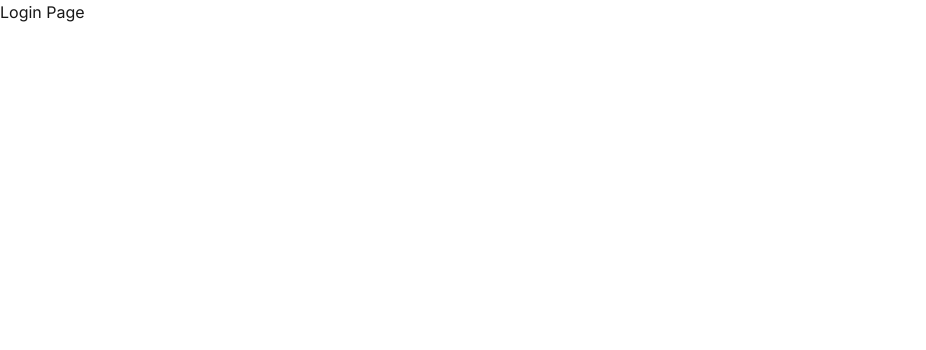
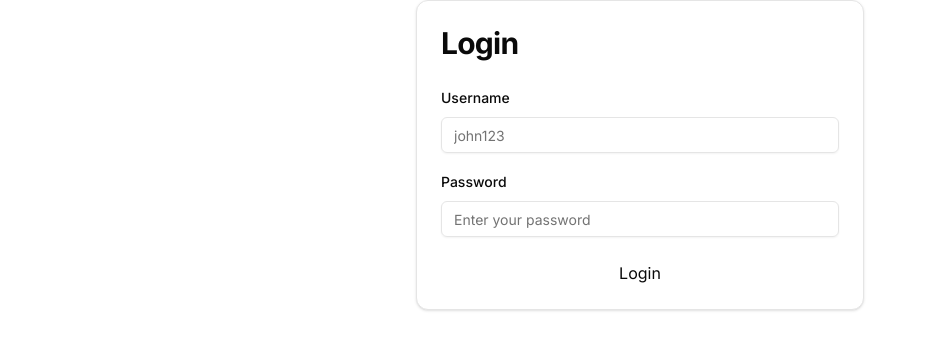
Before and after one commit to ho-tony/login-nextjs, a Next.js app: page /login in a window 1280 px wide. Shown: the top 350 px of the page, without its empty margins (0-926 px from the left). Built offline with nearby package versions, Linux system fonts and the light colour scheme.

Commit message:
did more work for registration + login, still need to get headers for buttons, as well as extract jwt for session.

```diff
--- a/package.json
+++ b/package.json
@@ -16,16 +16,21 @@
     "bcryptjs": "^2.4.3",
     "class-variance-authority": "^0.7.0",
     "clsx": "^2.1.1",
+    "jsonwebtoken": "^9.0.2",
     "lucide-react": "^0.454.0",
     "next": "15.0.2",
     "pg": "^8.13.1",
     "react": "^18.3.1",
     "react-dom": "^18.3.1",
+    "react-toastify": "^10.0.6",
     "tailwind-merge": "^2.5.4",
     "tailwindcss-animate": "^1.0.7"
   },
   "devDependencies": {
+    "@types/bcryptjs": "^2.4.6",
+    "@types/jsonwebtoken": "^9.0.7",
     "@types/node": "^20",
+    "@types/pg": "^8.11.10",
     "@types/react": "^18",
     "@types/react-dom": "^18",
     "eslint": "^8",
--- a/src/pages/_app.tsx
+++ b/src/pages/_app.tsx
@@ -1,12 +1,14 @@
 import "@/styles/globals.css";
 import type { AppProps } from "next/app";
 import { Inter } from "next/font/google";
+import { ToastContainer } from "react-toastify";
 const inter = Inter({ subsets: ["latin"] });
 
 export default function App({ Component, pageProps }: AppProps) {
   return (
     <main className={inter.className}>
       <Component {...pageProps} />
+      <ToastContainer position="top-right" autoClose={3000} hideProgressBar={false} />
     </main>
   );
 }
--- a/src/pages/api/login.ts
+++ b/src/pages/api/login.ts
@@ -1,26 +1,51 @@
 // Next.js API route support: https://nextjs.org/docs/api-routes/introduction
 import type { NextApiRequest, NextApiResponse } from "next";
-import {query} from "../../lib/db";
+import { query } from "../../lib/db";
 import bcrypt from "bcryptjs";
-
+import jwt from "jsonwebtoken";
 
 type Data = {
-  name: string;
+  message: string;
+  token: string | null;
 };
 
-export default function handler(
+const SECRET_KEY = process.env.JWT_SECRET;
+
+export default async function handler(
   req: NextApiRequest,
-  res: NextApiResponse<Data>,
+  res: NextApiResponse<Data>
 ) {
   if (req.method !== "POST") {
     res.setHeader("Allow", ["POST"]);
     res.status(405).end(`Method ${req.method} Not Allowed`);
   }
-    const { username, password} = req.body;
+  const { username, password } = req.body;
   const salt = bcrypt.genSaltSync(7);
   const hashedPassword = bcrypt.hashSync(password, salt);
-    const result =  query(`SELECT * FROM users WHERE username = ? AND password = ?`, [username, hashedPassword]);
-    res.status(200).json({ name: "John Doe" });
 
 
+  try {
+    const result = await query(
+      `SELECT * FROM users WHERE username = $1;`,
+      [username]
+    );
+
+    if (result.rows.length === 0 || !(await bcrypt.compare(password, result.rows[0].password))) {
+      return res.status(400).json({ message: "Invalid username or password", token: null });
     }
+
+  } catch (error) {
+    console.error("Database query error:", error);
+    res.status(500).json({ token : null, message: "Internal server error" });
+  }
+
+  const payload = {
+    username: username,
+    password: hashedPassword,
+  };
+
+  const token = jwt.sign(payload, process.env.JWT_SECRET, {
+    expiresIn: "5m",
+  });
+  return res.status(200).json({ message: "Login successful!", token: token });
+}
--- a/src/pages/api/register.ts
+++ b/src/pages/api/register.ts
@@ -4,7 +4,7 @@ import bcrypt from "bcryptjs";
 import { query } from "../../lib/db";
 
 type Data = {
-  name: string;
+  message: string;
 };
 
 function checkFields(
@@ -42,7 +42,7 @@ export default async function handler(
   }
   const { username, email, password, passwordConfirmation } = req.body;
   if (password !== passwordConfirmation) {
-    res.status(400).json({ name: "Passwords do not match" });
+    res.status(400).json({ message: "Passwords do not match" });
     return;
   }
 
@@ -64,9 +64,9 @@ export default async function handler(
       `INSERT INTO users (username, email, password) VALUES ($1, $2, $3)`,
       [username, email, hashedPassword]
     );
-    res.status(200).json({ name: "Registration Successful!" });
+    res.status(200).json({ message: "Registration Successful!" });
   } catch {
-    res.status(400).json({ name: "Registration Failed: Duplicate User Found" });
+    res.status(400).json({ message: "Registration Failed: Duplicate User Found" });
   }
 
 }
--- a/src/pages/login.tsx
+++ b/src/pages/login.tsx
@@ -1,7 +1,98 @@
-export default function Login () {
-    return (
-        <div>
-            <h1>Login Page</h1>
-        </div>
-    )
+"use client";
+
+import Link from "next/link";
+import { useState } from "react";
+import { toast, ToastContainer } from "react-toastify";
+import "react-toastify/dist/ReactToastify.css";
+
+import {
+  CardTitle,
+  CardHeader,
+  CardContent,
+  CardFooter,
+  Card,
+} from "@/components/ui/card";
+
+import { Label } from "@/components/ui/label";
+import { Input } from "@/components/ui/input";
+
+export default function Login() {
+  const [username, setUsername] = useState("");
+  const [password, setPassword] = useState("");
+
+  const handleLogin = async (e: any) => {
+    e.preventDefault(); // prevents page refresh
+    try {
+      const response = await fetch("/api/login", {
+        method: "POST",
+        headers: {
+          "Content-Type": "application/json",
+        },
+        body: JSON.stringify({
+          username,
+          password,
+        }),
+      });
+      if (!response.ok) {
+        const errorData = await response.json();
+        const errorMessage =
+          errorData.message || "Failed to log in. Please try again.";
+        toast.error(errorMessage);
+        return;
+      }
+      //todo add jwt tokens
+    } catch (error: any) {
+      toast.error("Network error");
+    }
+
+    //
+
+    //       const data = await response.json();
+    //       console.log("Login successful:", data);
+    //     } catch (error) {
+    //       console.error("Network error during login:", error);
+    //       toast.error("Network error. Please check your connection and try again.");
+    //     }
+  };
+
+  return (
+    <div className="w-1/2 mx-auto max-w-md">
+      <form onSubmit={handleLogin}>
+        <Card>
+          <CardHeader className="space-y-1">
+            <CardTitle className="text-3xl font-bold">Login</CardTitle>
+          </CardHeader>
+          <CardContent className="space-y-4">
+            <div className="space-y-2">
+              <Label htmlFor="username">Username</Label>
+              <Input
+                id="identifier"
+                name="identifier"
+                type="text"
+                placeholder="john123"
+                onChange={(e) => setUsername(e.target.value)}
+                required
+              />
+            </div>
+            <div className="space-y-2">
+              <Label htmlFor="password">Password</Label>
+              <Input
+                id="password"
+                name="password"
+                type="password"
+                placeholder="Enter your password"
+                onChange={(e) => setPassword(e.target.value)}
+                required
+              />
+            </div>
+          </CardContent>
+          <CardFooter className="flex flex-col">
+            <button type="submit" className="w-full">
+              Login
+            </button>
+          </CardFooter>
+        </Card>
+      </form>
+    </div>
+  );
 }
--- a/src/pages/register.tsx
+++ b/src/pages/register.tsx
@@ -21,7 +21,7 @@ export default function Register() {
   const [password, setPassword] = useState("");
   const [passwordConfirmation, setPasswordConfirmation] = useState("");
 
-  const handleRegistration = async(e: Event) => {
+  const handleRegistration = async(e: React.FormEvent<HTMLFormElement>) => {
     e.preventDefault(); //prevents refresh of page, might change to redirect to login page
     try {
       const response = await fetch('/api/register', {
```
Also changed, not shown: 2 other files (tests, documents, lock files or other folders). Lines whose indentation alone changed are shown as unchanged.
